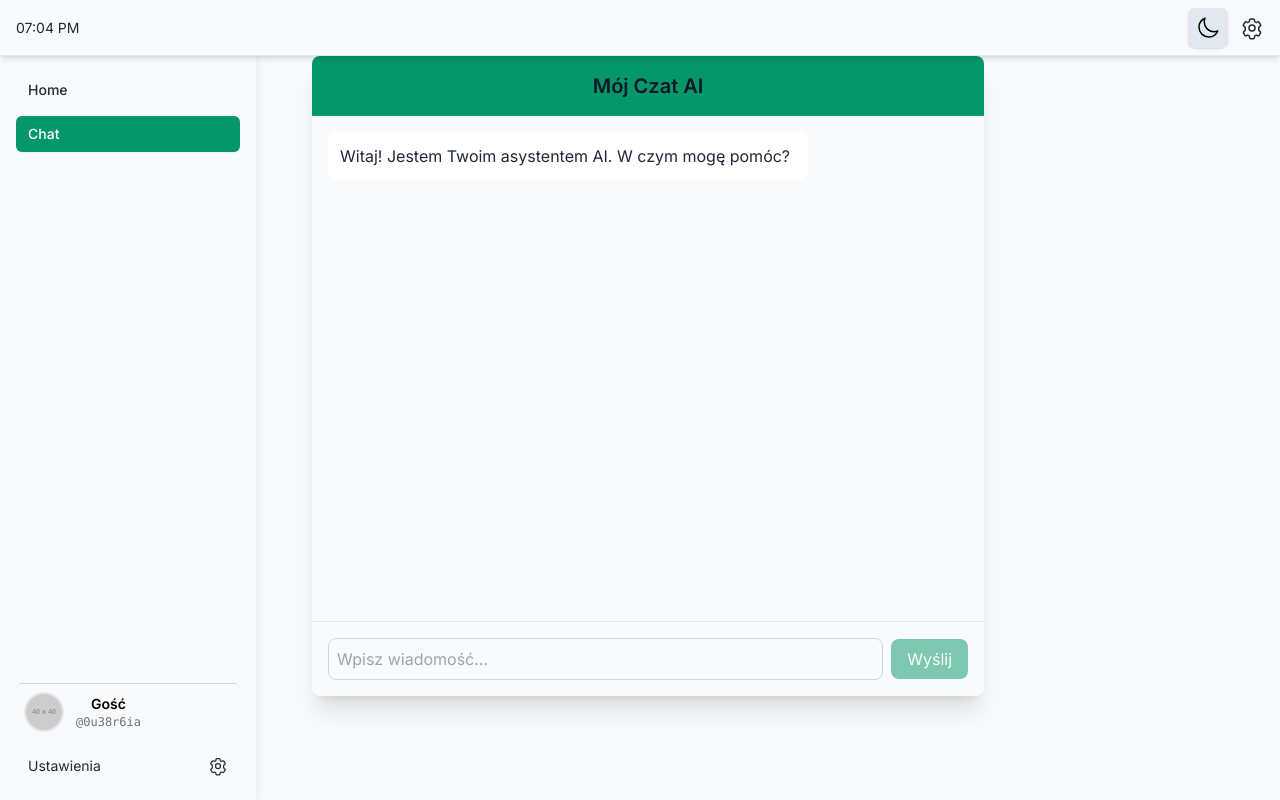
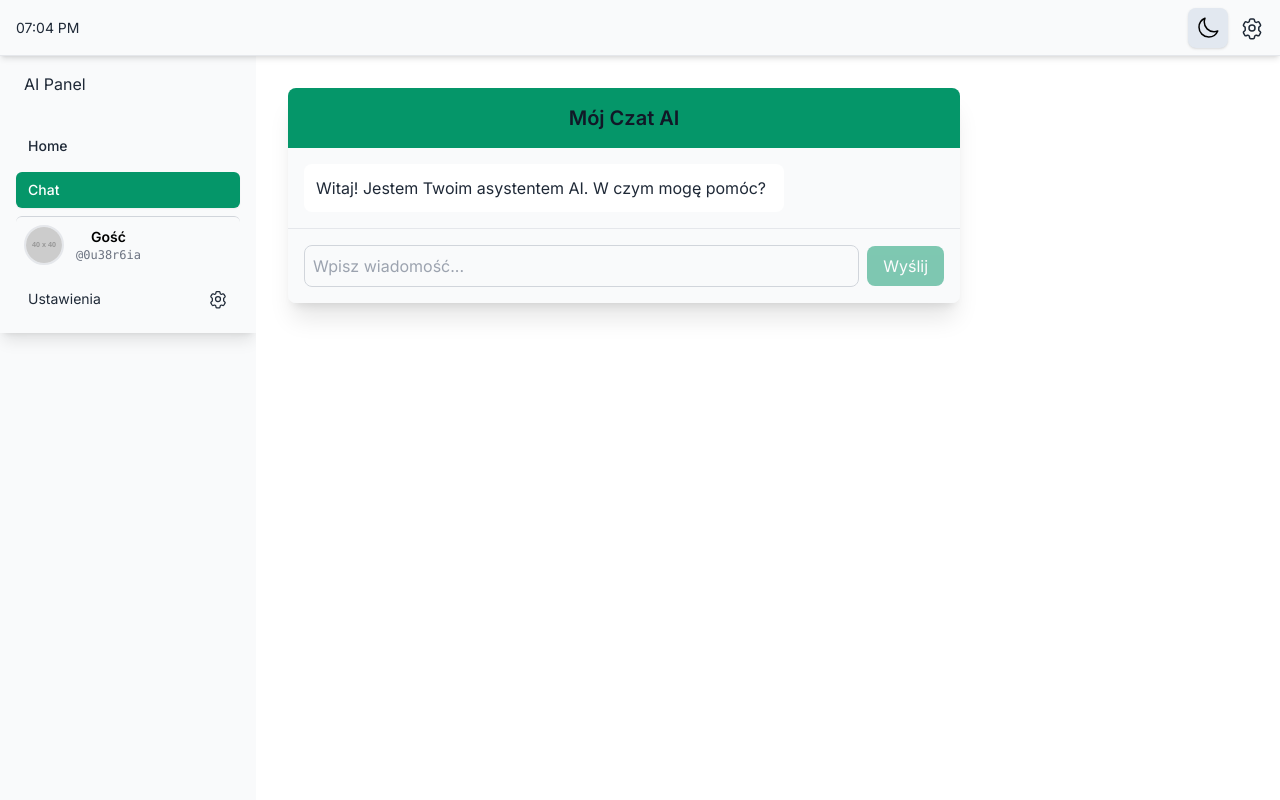
Before and after one commit to KaroleQ13Pl/Website, a React (Vite) app in the folder cryptogpt/: page / in a window 1280 px wide. Built offline with nearby package versions, Linux system fonts and the light colour scheme.

Commit message:
feat: adjust layout padding and main content styling in App and ChatInterface components

```diff
--- a/cryptogpt/src/App.jsx
+++ b/cryptogpt/src/App.jsx
@@ -17,10 +17,12 @@ function App() {
       className={`min-h-screen flex flex-col ${currentTheme.background} transition-colors duration-300 ease-in-out`}
     >
       <Topbar />
-      <div className="flex h-screen ">
+      <div className={`flex flex-1 pt-14`}>
         <Sidebar activeView={activeView} setActiveView={setActiveView} />
 
-        <main className="flex-grow p-14 overflow-y-auto ${currentTheme.surface} ">
+        <main
+          className={`flex-grow p-6 md:p-8 overflow-y-auto ${currentTheme.surface}`}
+        >
           {activeView === "home" && (
             <div>
               <h2
--- a/cryptogpt/src/components/ChatInterface.jsx
+++ b/cryptogpt/src/components/ChatInterface.jsx
@@ -95,7 +95,7 @@ function ChatInterface() {
 
   return (
     <div
-      className={`flex flex-col w-full max-w-2xl h-[80vh] rounded-lg shadow-xl overflow-hidden transition-colors duration-300 ease-in-out ${currentTheme.background}`}
+      className={`flex flex-col w-full max-w-2xl rounded-lg shadow-xl overflow-hidden transition-colors duration-300 ease-in-out ${currentTheme.background}`}
     >
       <header className={`${currentTheme.primary} text-white p-4 text-center`}>
         <h1 className={`text-xl font-semibold ${currentTheme.heading}`}>
```
